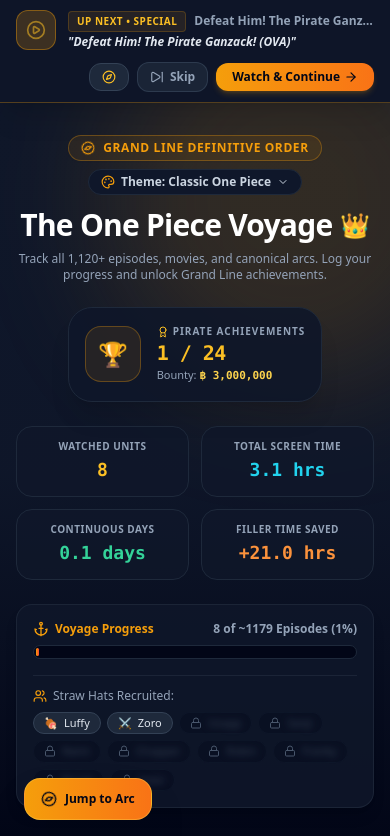
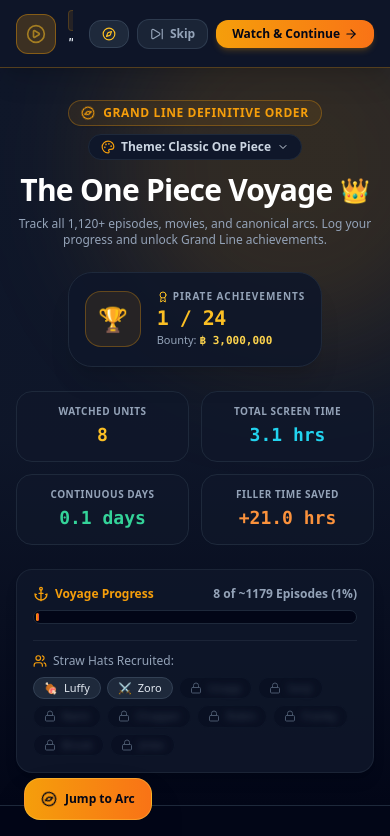
Before and after one commit to EY4O/One-Piece-Voyage-Tracker, a React (Vite) app: page / in a window 390 px wide. Shown: the top 836 px of the page. Built offline with nearby package versions, Linux system fonts and the light colour scheme.

Commit message:
Scrolling Text for Long Episode Titles

```diff
--- a/src/OnePieceWatchOrder.jsx
+++ b/src/OnePieceWatchOrder.jsx
@@ -789,11 +789,12 @@
         </div>
       )}
 
-      {/* STICKY "UP NEXT" BAR */}
+      {/* STICKY "UP NEXT" BAR WITH FLEX/TRUNCATE/HOVER FIX */}
       {upNextData && (
         <div className="sticky top-0 z-40 bg-slate-900/95 backdrop-blur-md border-b border-amber-500/30 px-4 py-2.5 shadow-xl transition">
-          <div className="max-w-6xl mx-auto flex flex-col sm:flex-row items-center justify-between gap-3">
-            <div className="flex items-center gap-3 w-full sm:w-auto">
+          <div className="max-w-6xl mx-auto flex items-center justify-between gap-4">
+            {/* Left Episode Metadata Column: min-w-0 ensures truncation works */}
+            <div className="flex items-center gap-3 min-w-0 flex-1 overflow-hidden">
               <div className="w-10 h-10 rounded-xl bg-amber-500/20 border border-amber-500/40 flex items-center justify-center shrink-0">
                 {upNextData.item.type === 'movie' ? (
                   <Film className="w-5 h-5 text-amber-400 animate-pulse" />
@@ -802,9 +803,9 @@
                 )}
               </div>
 
-              <div className="truncate">
+              <div className="min-w-0 flex-1 overflow-hidden">
                 <div className="flex items-center gap-2">
-                  <span className="text-[10px] font-black uppercase tracking-wider text-amber-400 bg-amber-500/10 px-2 py-0.5 rounded border border-amber-500/20">
+                  <span className="text-[10px] font-black uppercase tracking-wider text-amber-400 bg-amber-500/10 px-2 py-0.5 rounded border border-amber-500/20 shrink-0">
                     {upNextData.isEpBased
                       ? `Up Next • Episode ${upNextData.currentEp}`
                       : `Up Next • ${upNextData.item.type.toUpperCase()}`}
@@ -813,19 +814,27 @@
                     {upNextData.item.title}
                   </span>
                 </div>
-                <h4 className="text-xs md:text-sm font-black text-slate-100 truncate mt-0.5 flex items-center gap-1.5">
-                  {upNextData.isEpBased && (
-                    <span className="text-amber-300">Ep {upNextData.currentEp}:</span>
-                  )}
-                  <span className="italic text-slate-200">"{upNextData.episodeTitle}"</span>
-                </h4>
+
+                {/* Title Container: truncate with hover-scroll support */}
+                <div className="overflow-hidden whitespace-nowrap max-w-full mt-0.5">
+                  <h4
+                    className="text-xs md:text-sm font-black text-slate-100 truncate hover-scroll inline-block"
+                    title={upNextData.episodeTitle}
+                  >
+                    {upNextData.isEpBased && (
+                      <span className="text-amber-300 mr-1.5">Ep {upNextData.currentEp}:</span>
+                    )}
+                    <span className="italic text-slate-200">"{upNextData.episodeTitle}"</span>
+                  </h4>
+                </div>
               </div>
             </div>
 
-            <div className="flex items-center gap-2 self-end sm:self-center shrink-0">
+            {/* Action Buttons Column: shrink-0 guarantees rigid layout */}
+            <div className="flex items-center gap-2 shrink-0">
               <button
                 onClick={scrollToActiveArc}
-                className="px-3 py-1.5 rounded-xl bg-slate-800 hover:bg-slate-700 text-slate-300 hover:text-white text-xs font-semibold border border-slate-700 transition flex items-center gap-1.5"
+                className="px-3 py-1.5 rounded-xl bg-slate-800 hover:bg-slate-700 text-slate-300 hover:text-white text-xs font-semibold border border-slate-700 transition flex items-center gap-1.5 whitespace-nowrap"
               >
                 <Compass className="w-3.5 h-3.5 text-amber-400" />
                 <span className="hidden sm:inline">Jump to Arc</span>
@@ -834,7 +843,7 @@
               <button
                 onClick={skipUpNext}
                 title="Skip this item without marking as watched"
-                className="px-3 py-1.5 rounded-xl bg-slate-800/80 hover:bg-slate-700 text-slate-400 hover:text-amber-300 text-xs font-semibold border border-slate-700/80 transition flex items-center gap-1.5"
+                className="px-3 py-1.5 rounded-xl bg-slate-800/80 hover:bg-slate-700 text-slate-400 hover:text-amber-300 text-xs font-semibold border border-slate-700/80 transition flex items-center gap-1.5 whitespace-nowrap"
               >
                 <SkipForward className="w-3.5 h-3.5" />
                 <span>Skip</span>
@@ -842,7 +851,7 @@
 
               <button
                 onClick={advanceUpNext}
-                className="px-4 py-1.5 rounded-xl bg-gradient-to-r from-amber-500 to-orange-500 hover:from-amber-400 hover:to-orange-400 text-slate-950 text-xs font-black shadow-md shadow-amber-500/20 transition flex items-center gap-1"
+                className="px-4 py-1.5 rounded-xl bg-gradient-to-r from-amber-500 to-orange-500 hover:from-amber-400 hover:to-orange-400 text-slate-950 text-xs font-black shadow-md shadow-amber-500/20 transition flex items-center gap-1 whitespace-nowrap"
               >
                 {upNextData.isEpBased ? (
                   <>
--- a/src/index.css
+++ b/src/index.css
@@ -17,3 +17,22 @@
 ::-webkit-scrollbar-thumb:hover {
   background: #334155;
 }
+
+/* Hover-activated smooth scroll */
+@keyframes hover-scroll-kf {
+  0%, 15% {
+    transform: translateX(0%);
+  }
+  85%, 100% {
+    transform: translateX(calc(-100% + 100cqw));
+  }
+}
+
+.hover-scroll {
+  display: inline-block;
+  white-space: nowrap;
+}
+
+.hover-scroll:hover {
+  animation: hover-scroll-kf 6s ease-in-out infinite alternate;
+}
```
